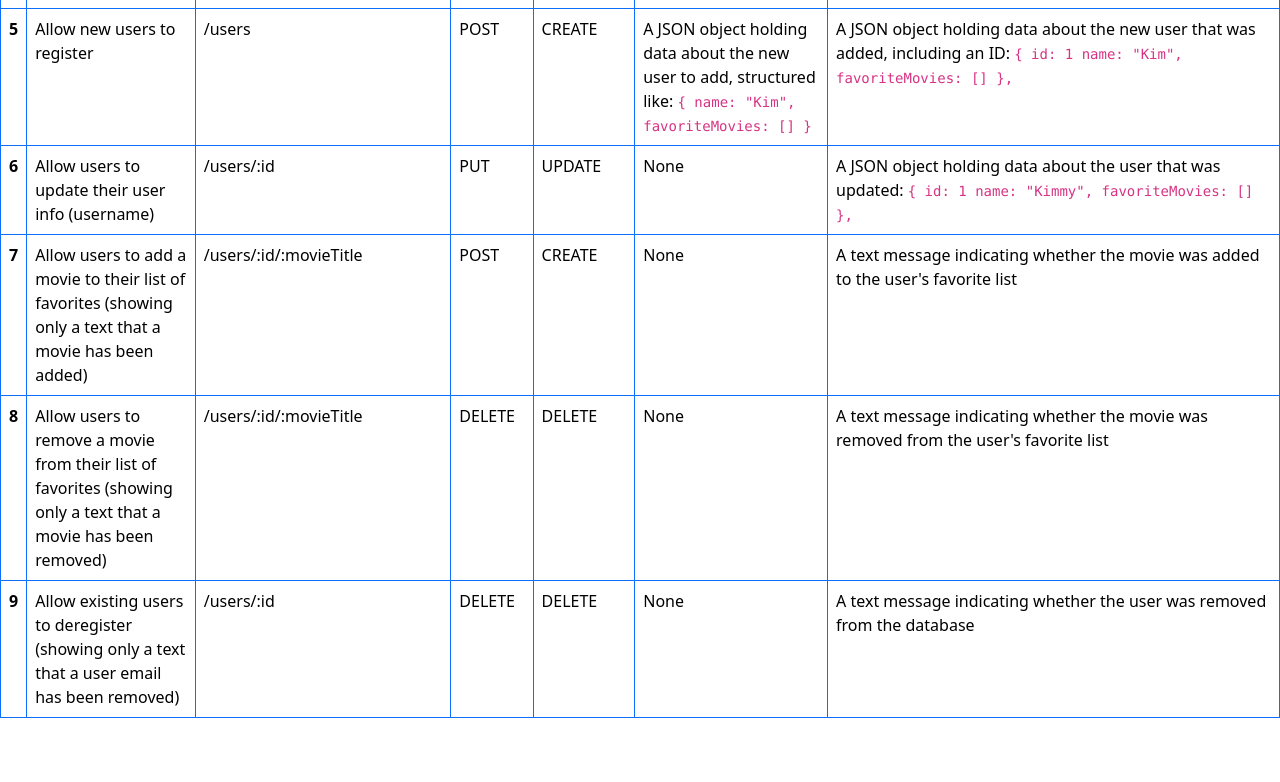
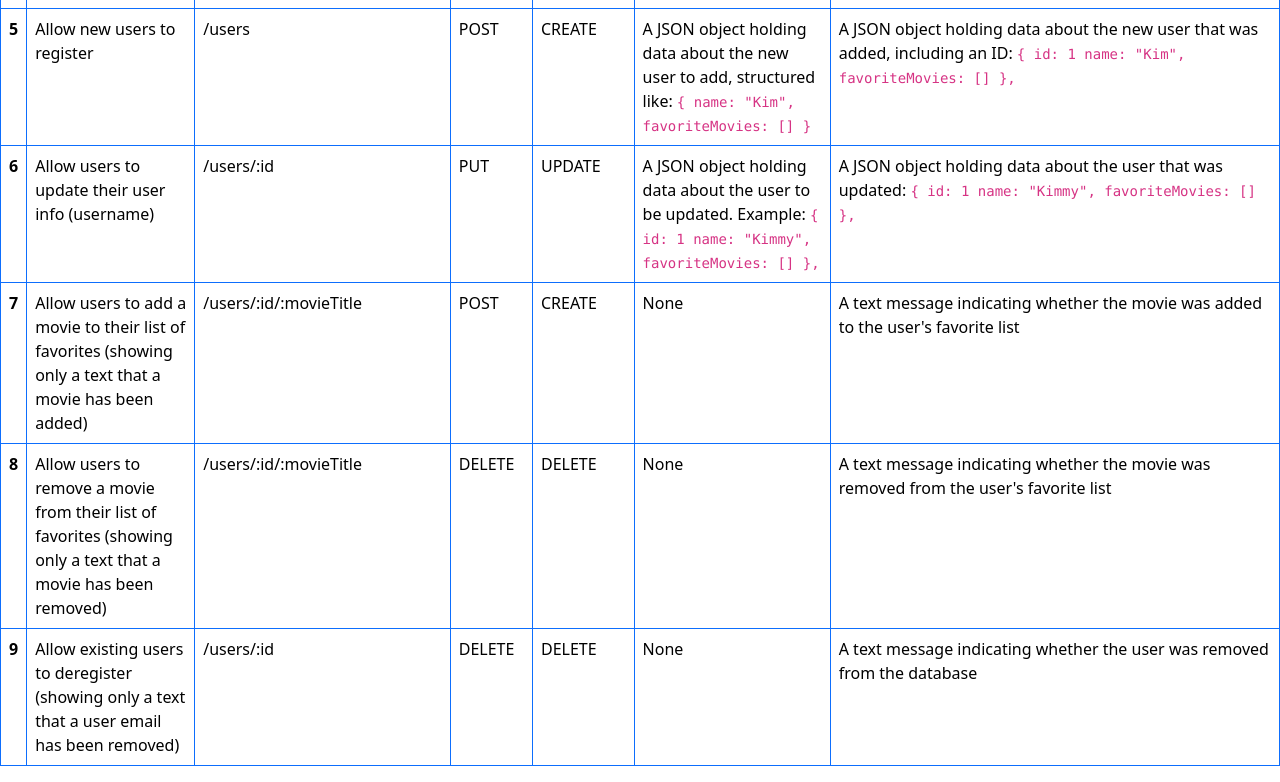
Before and after one commit to cmr927/myFlix, a website: page public/documentation.html in a window 1280 px wide. Shown: the part 869-1651 px from the top of the page. Before the commit the page ends 1603 px from the top, so only its background shows below. Drawn offline with nearby package versions, Linux system fonts and the light colour scheme.

Commit message:
Added the request body for the PUT

```diff
--- a/public/documentation.html
+++ b/public/documentation.html
@@ -131,7 +131,15 @@
           <td>/users/:id</td>
           <td>PUT</td>
           <td>UPDATE</td>
-          <td>None</td>
+          <td>A JSON object holding data about the user to be updated. Example:
+            <code>
+             {
+                id: 1
+                name: "Kimmy",
+                favoriteMovies: []
+              },
+            </code>
+          </td>
           <td>A JSON object holding data about the user that was updated:
             <code>
              {
```
